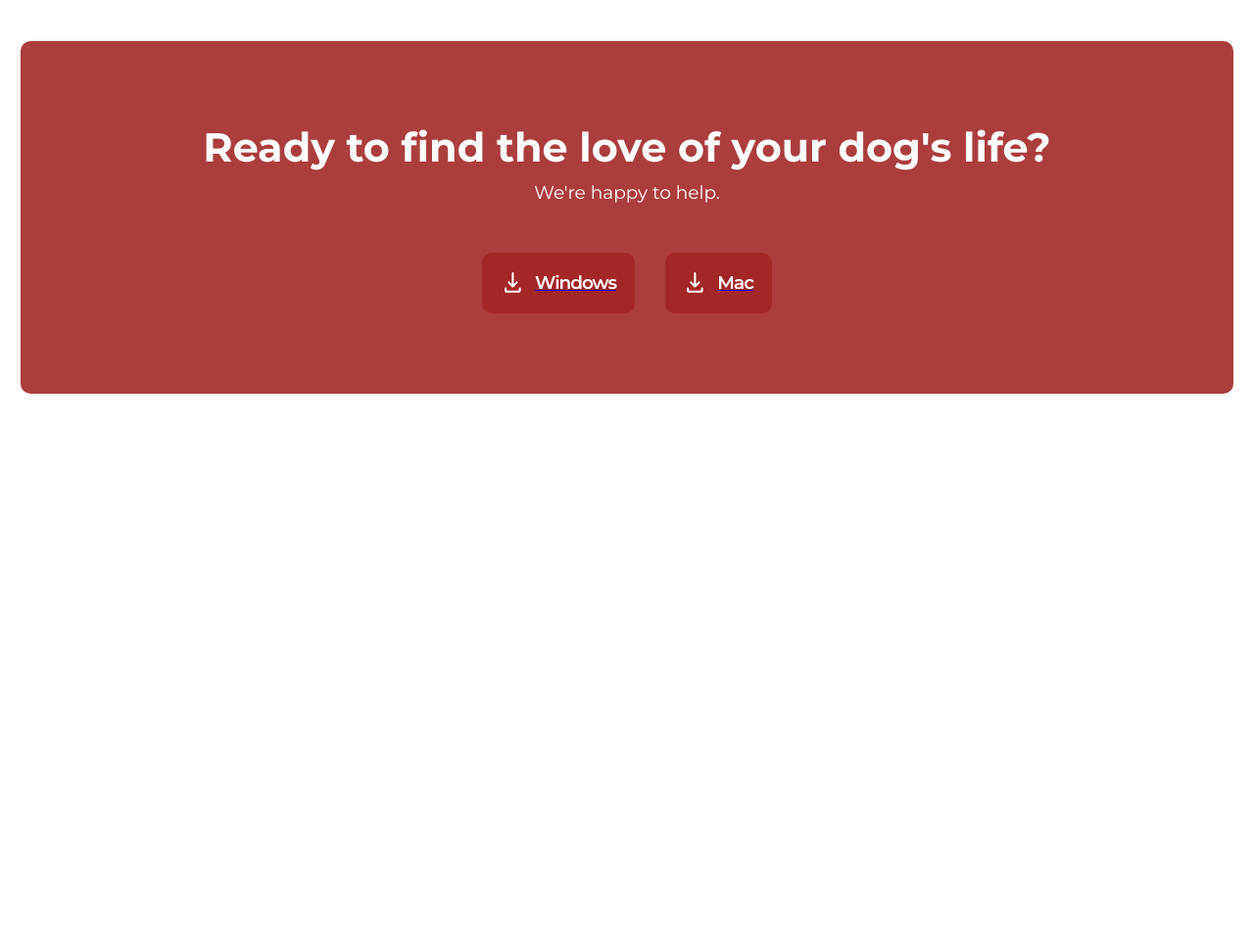
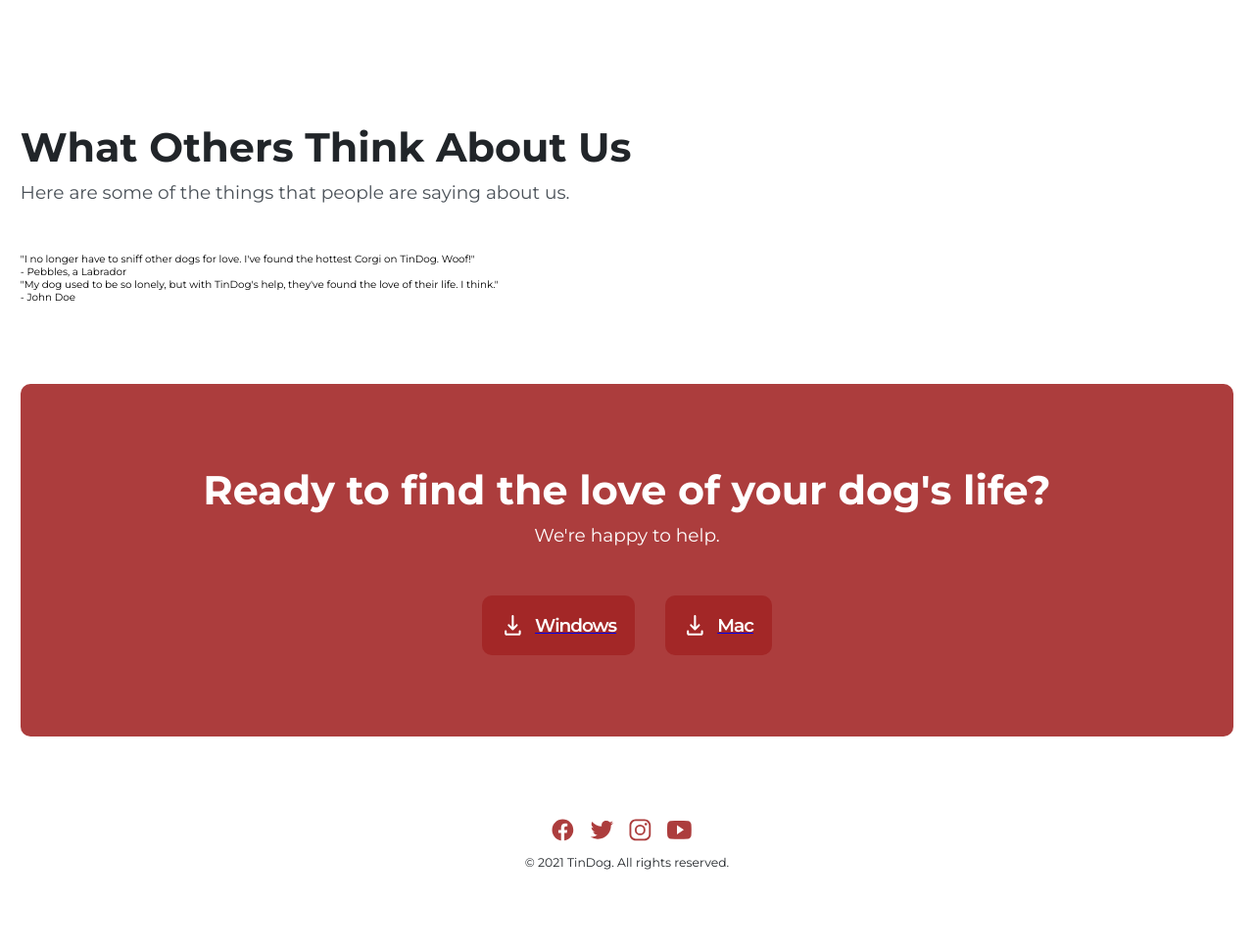
Before and after one commit to sos321/Tindog, a plain HTML site: page index.html in a window 1280 px wide. Shown: the part 2040-3010 px from the top of the page at 98% size. Before the commit the page ends 2442 px from the top, so only its background shows below. Drawn offline with nearby package versions, Linux system fonts and the light colour scheme.

Commit message:
Create Footer

```diff
--- a/css/style.css
+++ b/css/style.css
@@ -389,3 +389,23 @@
 .btn--cta:hover {
     background-color: #6f0d0d;
 }
+
+/* ------------------------------- Footer Section ------------------------------- */
+.footer-container {
+    text-align: center;
+}
+
+.footer-icon {
+    width: 2.4rem;
+    height: 2.4rem;
+
+    margin-right: 1.2rem;
+
+    color: var(--dark-main-color);
+}
+
+.footer-container-copyright {
+    text-align: center;
+    color: var(--dark-grey-color);
+    font-size: 1.2rem;
+}
--- a/index.html
+++ b/index.html
@@ -1115,6 +1115,46 @@
                 <p class="tax-text">*All mentioned prices include tax.</p>
             </section>
 
+            <section class="carroussel-section">
+                <div class="container">
+                    <h2 class="heading-secondary">
+                        What Others Think About Us
+                    </h2>
+                    <p class="subheading margin-top-sm">
+                        Here are some of the things that people are saying about
+                        us.
+                    </p>
+                    <div class="carousel-holder">
+                        <div class="carousel">
+                            <div class="carousel-item">
+                                <div class="carousel-text">
+                                    <p class="carousel-text-description">
+                                        "I no longer have to sniff other dogs
+                                        for love. I've found the hottest Corgi
+                                        on TinDog. Woof!"
+                                    </p>
+                                    <p class="carousel-text-author">
+                                        - Pebbles, a Labrador
+                                    </p>
+                                </div>
+                            </div>
+                            <div class="carousel-item">
+                                <div class="carousel-text">
+                                    <p class="carousel-text-description">
+                                        "My dog used to be so lonely, but with
+                                        TinDog's help, they've found the love of
+                                        their life. I think."
+                                    </p>
+                                    <p class="carousel-text-author">
+                                        - John Doe
+                                    </p>
+                                </div>
+                            </div>
+                        </div>
+                    </div>
+                </div>
+            </section>
+
             <secttion class="CTA-section">
                 <div class="container container--cta">
                     <div class="heading-container-cta">
@@ -1165,6 +1205,40 @@
                     </div>
                 </div>
             </secttion>
+
+            <footer>
+                <div class="container container--footer">
+                    <div class="footer-container">
+                        <a href="#">
+                            <ion-icon
+                                class="footer-icon"
+                                name="logo-facebook"
+                            ></ion-icon
+                        ></a>
+                        <a href="#">
+                            <ion-icon
+                                class="footer-icon"
+                                name="logo-twitter"
+                            ></ion-icon
+                        ></a>
+                        <a href="#">
+                            <ion-icon
+                                class="footer-icon"
+                                name="logo-instagram"
+                            ></ion-icon
+                        ></a>
+                        <a href="#">
+                            <ion-icon
+                                class="footer-icon"
+                                name="logo-youtube"
+                            ></ion-icon
+                        ></a>
+                    </div>
+                    <div class="footer-container-copyright margin-top-sm">
+                        <p>&copy; 2021 TinDog. All rights reserved.</p>
+                    </div>
+                </div>
+            </footer>
         </main>
 
         <script
```
